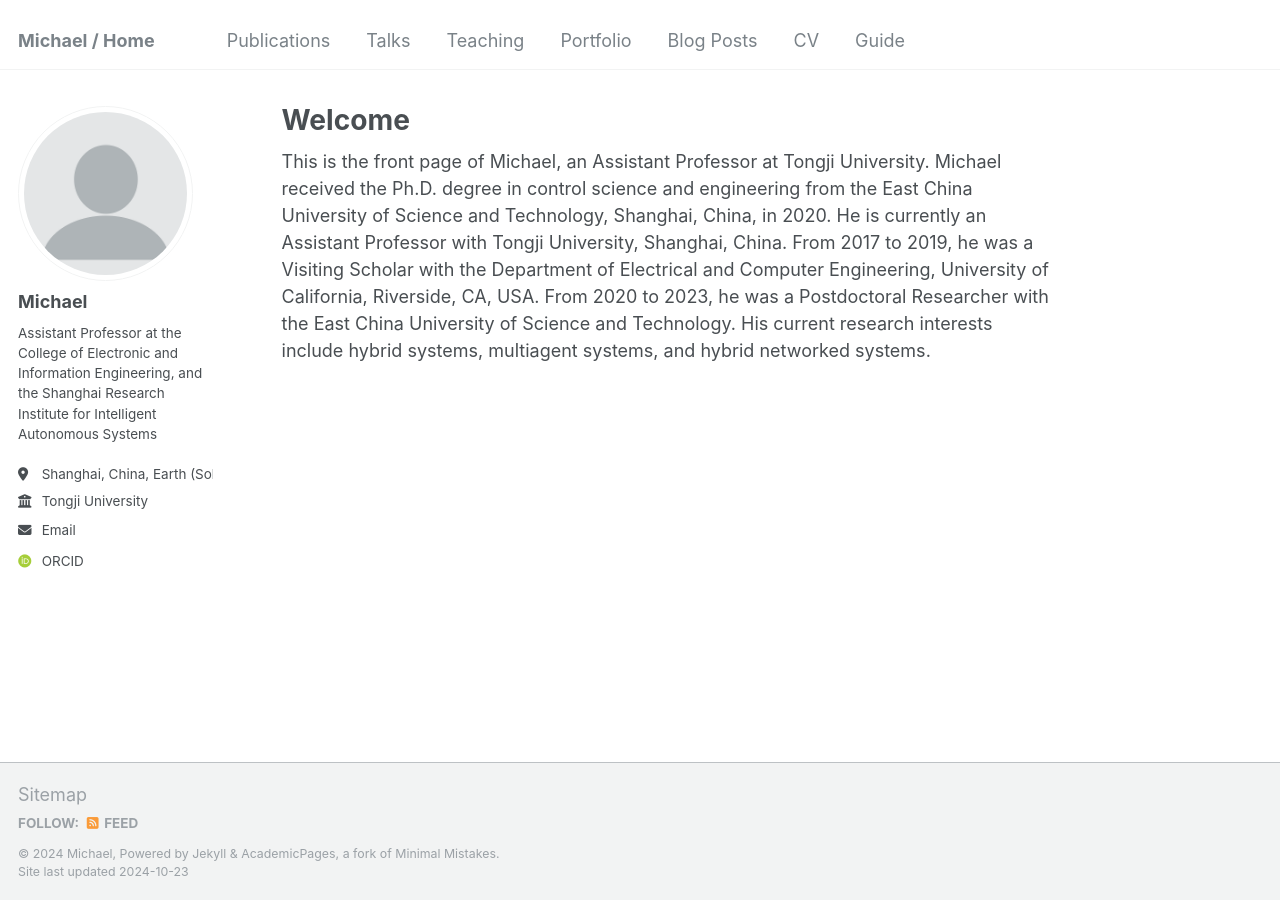
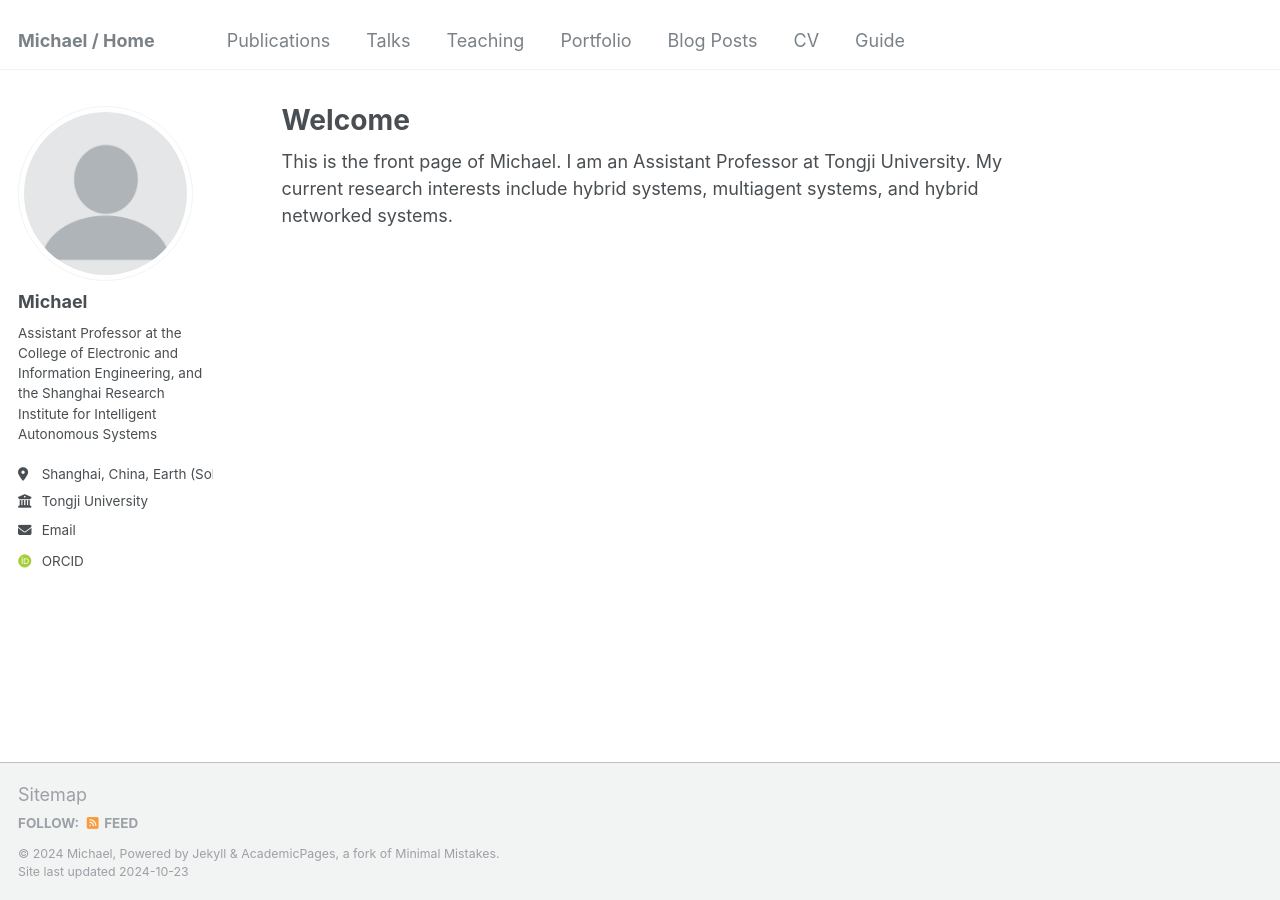
Before and after one commit to Starter1111/starter1111.github.io, a Jekyll site: the page built from _pages/about.md, in a window 1280 px wide. Built offline with Jekyll 4.4.1, drawn with Linux system fonts in a browser that asks for light colours; some web fonts are replaced.

Commit message:
Update about.md

```diff
--- a/_pages/about.md
+++ b/_pages/about.md
@@ -7,4 +7,4 @@ redirect_from:
   - /about.html
 ---
 
-This is the front page of Michael, an Assistant Professor at Tongji University. Michael received the Ph.D. degree in control science and engineering from the East China University of Science and Technology, Shanghai, China, in 2020. He is currently an Assistant Professor with Tongji University, Shanghai, China. From 2017 to 2019, he was a Visiting Scholar with the Department of Electrical and Computer Engineering, University of California, Riverside, CA, USA. From 2020 to 2023, he was a Postdoctoral Researcher with the East China University of Science and Technology. His current research interests include hybrid systems, multiagent systems, and hybrid networked systems.
+This is the front page of Michael. I am an Assistant Professor at Tongji University. My current research interests include hybrid systems, multiagent systems, and hybrid networked systems.
```
